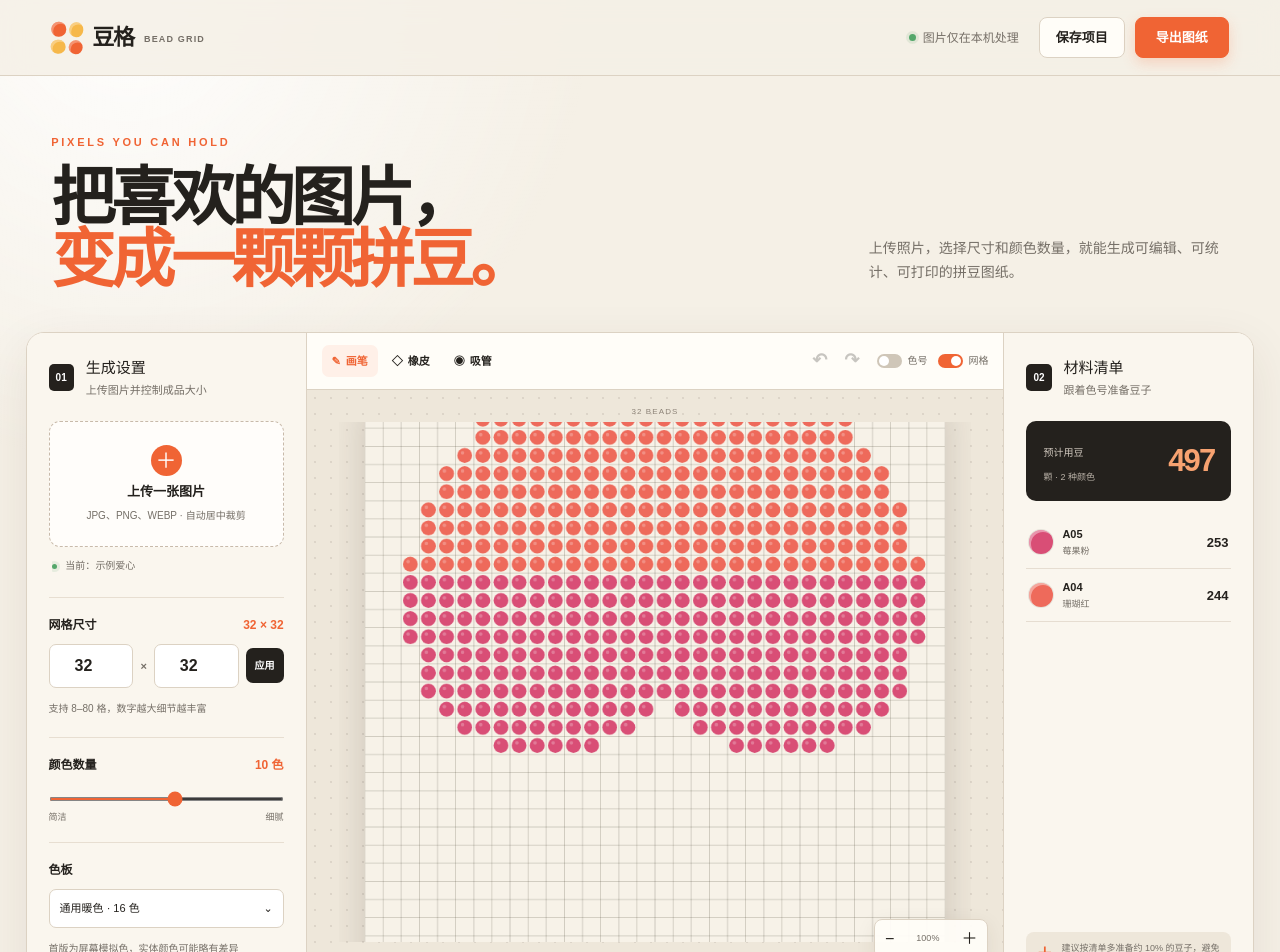
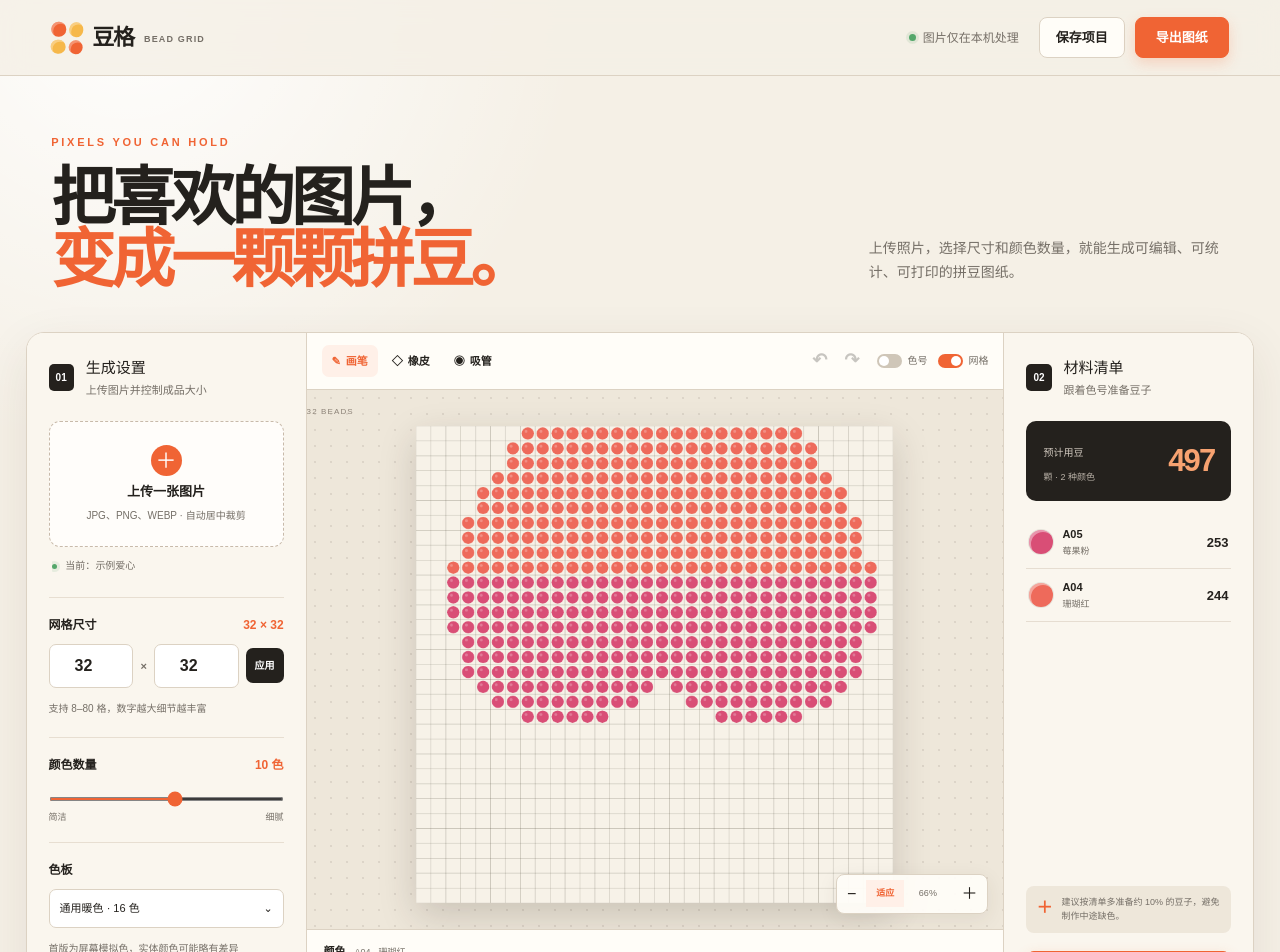
Before and after one commit to hugozhou-ai/bead-grid, a Next.js app: page / in a window 1280 px wide. Shown: the top 952 px of the page. Built offline with nearby package versions, Linux system fonts and the light colour scheme; no server answers.

Commit message:
fix: keep canvas fully visible when zooming

```diff
--- a/app/bead-studio.tsx
+++ b/app/bead-studio.tsx
@@ -85,6 +85,8 @@ export function BeadStudio() {
   const [selectedColor, setSelectedColor] = useState("A04");
   const [tool, setTool] = useState<Tool>("paint");
   const [zoom, setZoom] = useState(1);
+  const [fitZoom, setFitZoom] = useState(1);
+  const [isFitZoom, setIsFitZoom] = useState(true);
   const [showCodes, setShowCodes] = useState(false);
   const [showGrid, setShowGrid] = useState(true);
   const [isGenerating, setIsGenerating] = useState(false);
@@ -93,7 +95,14 @@ export function BeadStudio() {
   const [undoStack, setUndoStack] = useState<Array<Array<string | null>>>([]);
   const [redoStack, setRedoStack] = useState<Array<Array<string | null>>>([]);
   const canvasRef = useRef<HTMLCanvasElement>(null);
+  const canvasScrollRef = useRef<HTMLDivElement>(null);
   const fileInputRef = useRef<HTMLInputElement>(null);
+  const canvasCellSize = Math.max(10, Math.min(24, 720 / Math.max(width, height)));
+  const canvasBaseWidth = Math.round(width * canvasCellSize);
+  const canvasBaseHeight = Math.round(height * canvasCellSize);
+  const activeZoom = isFitZoom ? fitZoom : zoom;
+  const canvasDisplayWidth = Math.round(canvasBaseWidth * activeZoom);
+  const canvasDisplayHeight = Math.round(canvasBaseHeight * activeZoom);
 
   const colorMap = useMemo(() => new Map(PALETTE.map((color) => [color.code, color])), []);
   const counts = useMemo(() => {
@@ -108,7 +117,7 @@ export function BeadStudio() {
   useEffect(() => {
     const canvas = canvasRef.current;
     if (!canvas) return;
-    const cell = Math.max(10, Math.min(24, 720 / Math.max(width, height)));
+    const cell = canvasCellSize;
     canvas.width = width * cell;
     canvas.height = height * cell;
     const context = canvas.getContext("2d");
@@ -143,7 +152,27 @@ export function BeadStudio() {
         }
       }
     }
-  }, [grid, width, height, colorMap, showCodes, showGrid]);
+  }, [grid, width, height, colorMap, showCodes, showGrid, canvasCellSize]);
+
+  useEffect(() => {
+    const scrollArea = canvasScrollRef.current;
+    if (!scrollArea) return;
+
+    const updateFitZoom = () => {
+      const style = window.getComputedStyle(scrollArea);
+      const horizontalPadding = Number.parseFloat(style.paddingLeft) + Number.parseFloat(style.paddingRight);
+      const verticalPadding = Number.parseFloat(style.paddingTop) + Number.parseFloat(style.paddingBottom);
+      const availableWidth = Math.max(1, scrollArea.clientWidth - horizontalPadding);
+      const availableHeight = Math.max(1, scrollArea.clientHeight - verticalPadding);
+      const nextFitZoom = Math.max(.2, Math.min(2.2, availableWidth / canvasBaseWidth, availableHeight / canvasBaseHeight));
+      setFitZoom(nextFitZoom);
+    };
+
+    updateFitZoom();
+    const observer = new ResizeObserver(updateFitZoom);
+    observer.observe(scrollArea);
+    return () => observer.disconnect();
+  }, [canvasBaseWidth, canvasBaseHeight]);
 
   useEffect(() => {
     if (!toast) return;
@@ -397,19 +426,22 @@ export function BeadStudio() {
 
           <div className="canvas-stage">
             <div className="ruler-label top">{width} BEADS</div>
-            <div className="canvas-scroll">
+            <div ref={canvasScrollRef} className="canvas-scroll">
+              <div className="canvas-scroll-content">
                 <canvas
                   ref={canvasRef}
                   className={`bead-canvas tool-${tool}`}
-                style={{ transform: `scale(${zoom})` }}
+                  style={{ width: `${canvasDisplayWidth}px`, height: `${canvasDisplayHeight}px` }}
                   onPointerDown={updateCell}
                   aria-label={`${width} 乘 ${height} 拼豆画布`}
                 />
               </div>
+            </div>
             <div className="zoom-control">
-              <button onClick={() => setZoom((value) => Math.max(.45, value - .15))}>−</button>
-              <span>{Math.round(zoom * 100)}%</span>
-              <button onClick={() => setZoom((value) => Math.min(2.2, value + .15))}>＋</button>
+              <button aria-label="缩小画布" onClick={() => { setZoom(Math.max(.2, activeZoom - .15)); setIsFitZoom(false); }}>−</button>
+              <button className={isFitZoom ? "fit-active" : ""} onClick={() => setIsFitZoom(true)}>适应</button>
+              <span>{Math.round(activeZoom * 100)}%</span>
+              <button aria-label="放大画布" onClick={() => { setZoom(Math.min(2.2, activeZoom + .15)); setIsFitZoom(false); }}>＋</button>
             </div>
           </div>
 
--- a/app/globals.css
+++ b/app/globals.css
@@ -84,15 +84,17 @@ input[type="range"] { width: 100%; height: 4px; accent-color: var(--orange); }
 .toggle span::after { content: ""; position: absolute; width: 10px; height: 10px; top: 2px; left: 2px; border-radius: 50%; background: white; transition: .2s; }
 .toggle input:checked + span { background: var(--orange); }
 .toggle input:checked + span::after { transform: translateX(11px); }
-.canvas-stage { position: relative; min-height: 520px; padding: 32px; overflow: hidden; display: grid; place-items: center; background-image: radial-gradient(rgba(64,54,42,.10) 1px, transparent 1px); background-size: 16px 16px; }
-.canvas-scroll { max-width: 100%; max-height: 520px; padding: 26px; overflow: auto; display: flex; align-items: center; justify-content: center; }
-.bead-canvas { display: block; max-width: min(100%, 720px); height: auto; background: #f7f2e8; box-shadow: 0 13px 35px rgba(42,34,26,.18); transform-origin: center; touch-action: manipulation; image-rendering: auto; }
+.canvas-stage { position: relative; min-height: 520px; overflow: hidden; background-image: radial-gradient(rgba(64,54,42,.10) 1px, transparent 1px); background-size: 16px 16px; }
+.canvas-scroll { position: absolute; inset: 0; padding: 36px 26px 26px; overflow: auto; }
+.canvas-scroll-content { width: max-content; height: max-content; min-width: 100%; min-height: 100%; display: grid; place-items: center; }
+.bead-canvas { display: block; max-width: none; background: #f7f2e8; box-shadow: 0 13px 35px rgba(42,34,26,.18); touch-action: manipulation; image-rendering: auto; }
 .bead-canvas.tool-paint { cursor: crosshair; }
 .bead-canvas.tool-erase { cursor: cell; }
 .bead-canvas.tool-pick { cursor: copy; }
 .ruler-label { position: absolute; z-index: 2; color: #8d8378; font-size: 8px; letter-spacing: .14em; top: 16px; }
 .zoom-control { position: absolute; right: 15px; bottom: 15px; display: flex; align-items: center; border: 1px solid var(--line); background: rgba(255,253,248,.94); border-radius: 8px; box-shadow: 0 5px 20px rgba(60,48,35,.08); }
 .zoom-control button { border: 0; background: none; padding: 7px 10px; cursor: pointer; }
+.zoom-control button.fit-active { color: var(--orange); background: #fff0e8; font-size: 9px; font-weight: 800; }
 .zoom-control span { min-width: 47px; text-align: center; font-size: 9px; color: var(--muted); }
 .palette-strip { padding: 13px 17px 15px; background: var(--card); border-top: 1px solid var(--line); }
 .palette-title { display: flex; align-items: baseline; gap: 9px; margin-bottom: 10px; }
@@ -144,9 +146,8 @@ footer { max-width: 1440px; margin: 0 auto; padding: 0 4vw 40px; display: flex;
   .canvas-panel { min-height: 580px; }
   .canvas-toolbar { overflow-x: auto; }
   .toolbar-right .toggle { display: none; }
-  .canvas-stage { min-height: 430px; padding: 20px 5px; }
-  .canvas-scroll { width: 100%; max-height: 430px; justify-content: flex-start; padding: 25px 18px 55px; }
-  .bead-canvas { min-width: 520px; }
+  .canvas-stage { min-height: 430px; }
+  .canvas-scroll { padding: 34px 18px 55px; }
   .palette-strip { position: sticky; bottom: 0; z-index: 8; }
   .swatches { display: flex; overflow-x: auto; padding: 3px 2px; }
   .swatches button { width: 31px; min-width: 31px; }
```
Also changed, not shown: 2 other files (tests, documents, lock files or other folders). Lines whose indentation alone changed are shown as unchanged.
